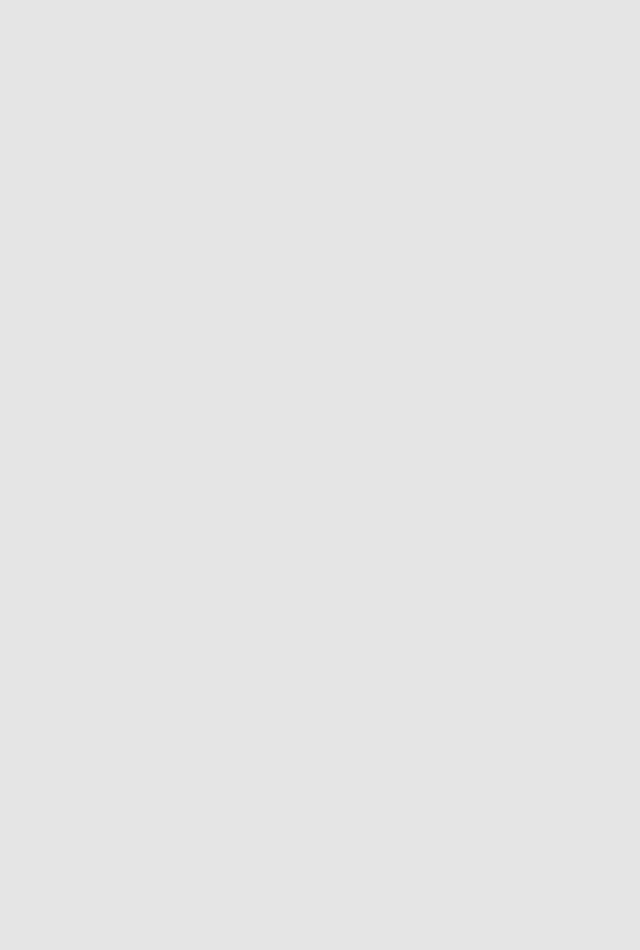
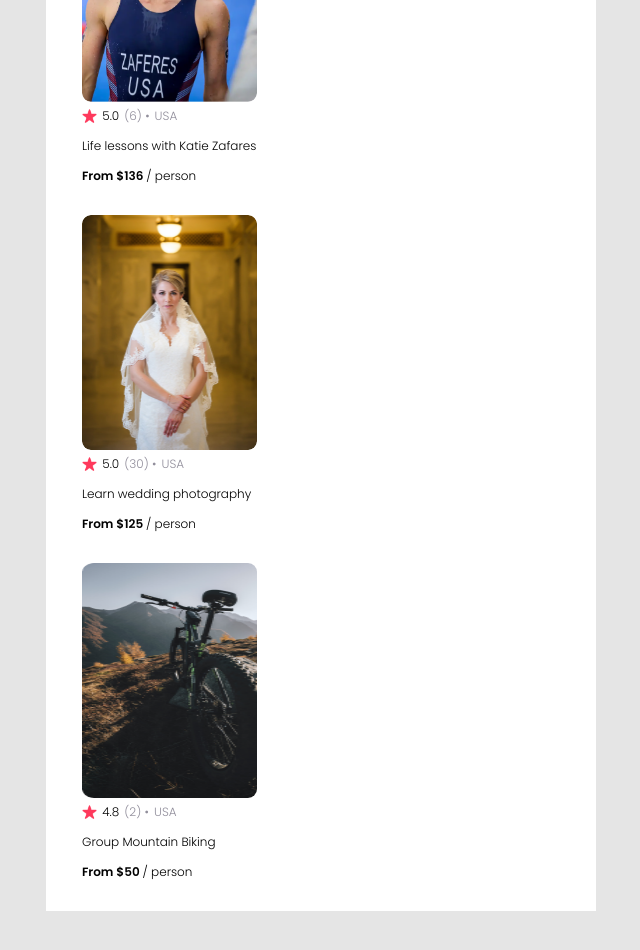
Before and after one commit to lunaxlam/react-review-react-air-bnb, a React (Create React App) app: page / in a window 1280 px wide. Shown: the part 740-1690 px from the top of the page, without its empty margins (319-959 px from the left). Before the commit the page ends 800 px from the top, so only its background shows below. Built offline with nearby package versions, Linux system fonts and the light colour scheme.

Commit message:
Built Card.js and added props to Card.js

```diff
--- a/src/App.js
+++ b/src/App.js
@@ -1,11 +1,44 @@
 import Navbar from './components/Navbar';
 import Hero from './components/Hero';
+import Card from './components/Card'
+import swimmer from './images/swimmer.png'
+import wedding from './images/wedding.png'
+import mountain from './images/mtnbike.png'
 
 function App() {
   return (
     <div className="App">
       <Navbar />
       <Hero />
+      <div className="flex">
+        <Card
+          img={swimmer}
+          img_alt="Katie Zafares"
+          rating="5.0"
+          rating_count="6"
+          country="USA"
+          description="Life lessons with Katie Zafares"
+          pricing="136"
+        />
+        <Card
+          img={wedding}
+          img_alt="Wedding Bride"
+          rating="5.0"
+          rating_count="30"
+          country="USA"
+          description="Learn wedding photography"
+          pricing="125"
+        />
+        <Card
+          img={mountain}
+          img_alt="Mountain Bike"
+          rating="4.8"
+          rating_count="2"
+          country="USA"
+          description="Group Mountain Biking"
+          pricing="50"
+        />
+      </div>
     </div>
   );
 }
--- /dev/null
+++ b/src/components/Card.js
@@ -0,0 +1,36 @@
+
+import star from '../images/star.png'
+
+function Card(props) {
+    return(
+        <div className="card container">
+            <img
+                src={props.img}
+                alt={props.img_alt}
+                className="card--image"
+            />
+
+            <div className="card--stats">
+                <img
+                    src={star}
+                    alt="Star"
+                    className="card--star_img"
+                />
+                <span>{props.rating}</span>
+                <span className="gray bullet-space">({props.rating_count}) &bull;</span>
+                <span className="gray">{props.country}</span>
+            </div>
+
+            <div className="card--description">
+                <p>{props.description}</p>
+            </div>
+
+            <div>
+                <span className="bold">From ${props.pricing} </span>
+                <span>/ person</span>
+            </div>
+        </div>
+    )
+}
+
+export default Card;
--- a/src/index.css
+++ b/src/index.css
@@ -4,16 +4,31 @@ body {
   margin: 0;
   padding: 60px;
   background-color: #E5E5E5;
-  font-family: -apple-system, BlinkMacSystemFont, 'Segoe UI', 'Roboto', 'Oxygen',
-    'Ubuntu', 'Cantarell', 'Fira Sans', 'Droid Sans', 'Helvetica Neue',
-    sans-serif;
+  font-family: 'Poppins', sans-serif;
   -webkit-font-smoothing: antialiased;
   -moz-osx-font-smoothing: grayscale;
 }
 
+.flex {
+  display: inline-block;
+}
+
+.gray {
+  color: #918E9B;
+}
+
+.bullet-space {
+  margin-left: 5px;
+  margin-right: 5px;
+}
+
+.bold {
+  font-weight: 600;
+}
+
 .App {
+  width: 550px;
   background-color: white;
-  width: 550px;
   margin: auto;
 }
 
@@ -39,17 +54,15 @@ nav {
   margin: 30px 41px;
 }
 
-.hero--title, .hero--details {
-  font-family: 'Poppins';
-}
-
 .hero--title {
+  margin-bottom: 16px;
   font-weight: 600;
   font-size: 36px;
   line-height: 39.6px;
 }
 
 .hero--details {
+  margin-top: 0;
   font-weight: 300;
   font-size: 16px;
   line-height: 17.6px;
@@ -57,3 +70,28 @@ nav {
   width: 320px;
   height: 56px;
 }
+
+.card {
+  width: 175px;
+  font-size: 12px;
+}
+
+.card--image {
+  width: 100%;
+  height: 235px;
+  border-radius: 9px;
+}
+
+.card--stats {
+  display: flex;
+  align-items: center;
+}
+
+.card--star_img {
+  height: 14px;
+  margin-right: 5px;
+}
+
+.card--rating_location_count {
+  margin-right: 5px;
+}
```
Also changed, not shown: src/images/soldout.png (added), src/images/star.png (added).
